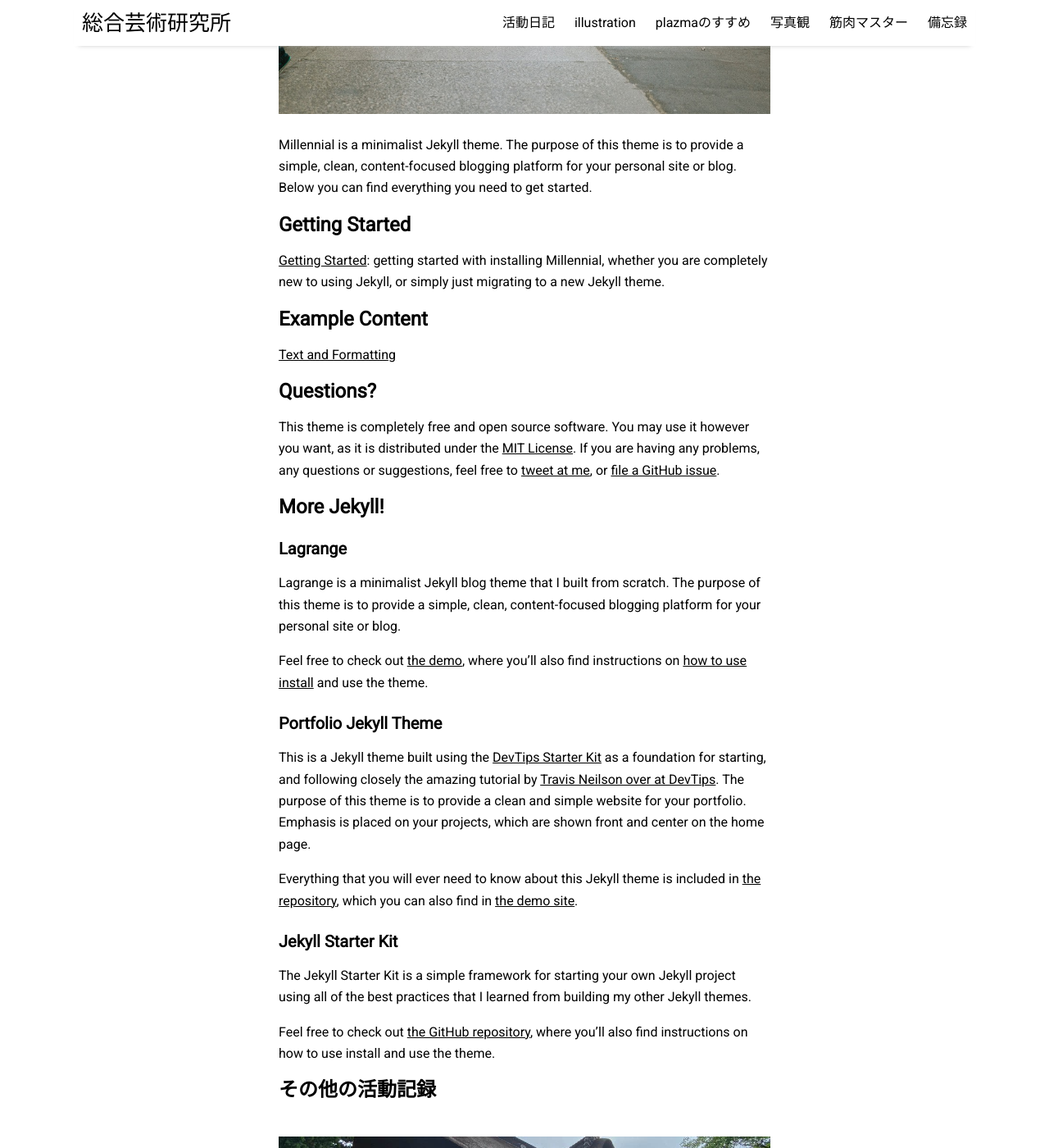
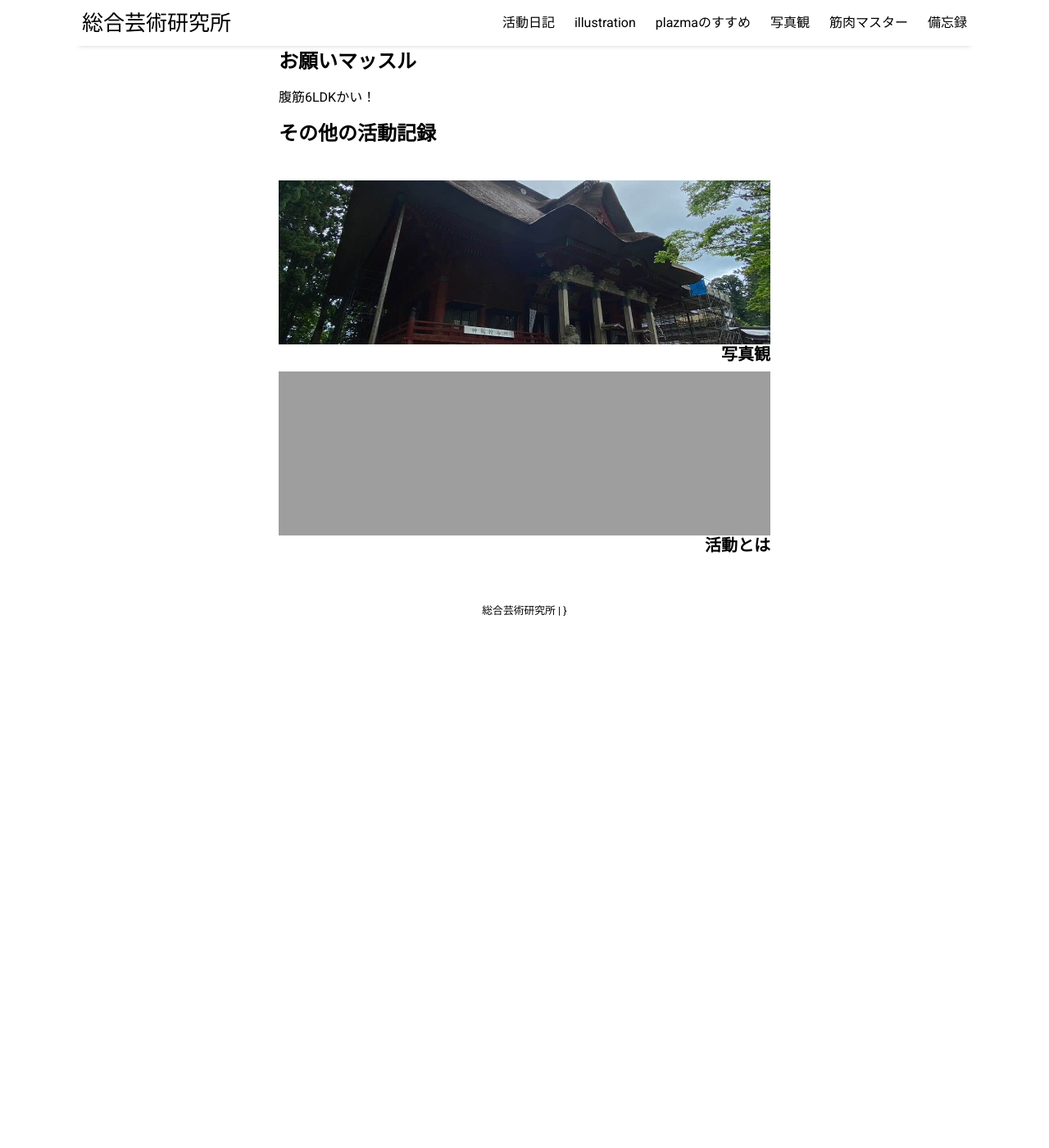
Before and after one commit to gj1002509/zakisikoku, a Jekyll site: the page built from _posts/2017-01-01-welcome-to-millennial.md, in a window 1280 px wide and 1400 px high, scrolled down 427 px. Shown: the whole window at 82% size. Built offline with Jekyll 4.4.1, drawn with Linux system fonts in a browser that asks for light colours; nearby versions of some CDN libraries; after the commit the page ends 1205 px from its top, so only the background shows below that; some of the changed text lies outside the part shown.

Commit message:
Update 2017-01-01-welcome-to-millennial.md

```diff
--- a/_posts/2017-01-01-welcome-to-millennial.md
+++ b/_posts/2017-01-01-welcome-to-millennial.md
@@ -1,42 +1,11 @@
 ---
 layout: post
-title: "Welcome to Millennial!"
-author: "Paul Le"
-categories: documentation
+title: "筋肉マスターの道!"
+author: ""
+categories: muscle
 tags: [documentation,sample]
-image: cuba-1.jpg
+image: sakata-2.jpg
 ---
 
-Millennial is a minimalist Jekyll theme. The purpose of this theme is to provide a simple, clean, content-focused blogging platform for your personal site or blog. Below you can find everything you need to get started.
-
-## Getting Started
-
-[Getting Started]({{ site.github.url }}{% post_url 2016-10-10-getting-started %}): getting started with installing Millennial, whether you are completely new to using Jekyll, or simply just migrating to a new Jekyll theme.
-
-## Example Content
-
-[Text and Formatting]({{ site.github.url }}{% post_url 2016-09-09-text-formatting %})
-
-## Questions?
-
-This theme is completely free and open source software. You may use it however you want, as it is distributed under the [MIT License](http://choosealicense.com/licenses/mit/). If you are having any problems, any questions or suggestions, feel free to [tweet at me](https://twitter.com/intent/tweet?text=My%20question%20about%20Millennial;via=paululele), or [file a GitHub issue](https://github.com/lenpaul/Millennial/issues/new).
-
-## More Jekyll!
-
-### Lagrange
-
-Lagrange is a minimalist Jekyll blog theme that I built from scratch. The purpose of this theme is to provide a simple, clean, content-focused blogging platform for your personal site or blog.
-
-Feel free to check out <a href="https://lenpaul.github.io/Lagrange/" target="_blank">the demo</a>, where you’ll also find instructions on <a href="https://lenpaul.github.io/Lagrange/journal/getting-started.html">how to use install</a> and use the theme.
-
-### Portfolio Jekyll Theme
-
-This is a Jekyll theme built using the [DevTips Starter Kit](http://devtipsstarterkit.com/) as a foundation for starting, and following closely the amazing tutorial by [Travis Neilson over at DevTips](https://www.youtube.com/watch?v=T6jKLsxbFg4&list=PL0CB3OvPhDA_STygmp3sDenx3UpdOMk7P). The purpose of this theme is to provide a clean and simple website for your portfolio. Emphasis is placed on your projects, which are shown front and center on the home page.
-
-Everything that you will ever need to know about this Jekyll theme is included in [the repository](https://github.com/LeNPaul/portfolio-jekyll-theme), which you can also find in [the demo site](https://lenpaul.github.io/portfolio-jekyll-theme/).
-
-### Jekyll Starter Kit
-
-The Jekyll Starter Kit is a simple framework for starting your own Jekyll project using all of the best practices that I learned from building my other Jekyll themes.
-
-Feel free to check out <a href="https://github.com/LeNPaul/jekyll-starter-kit" target="_blank">the GitHub repository</a>, where you’ll also find instructions on how to use install and use the theme.
+## お願いマッスル
+腹筋6LDKかい！
```
